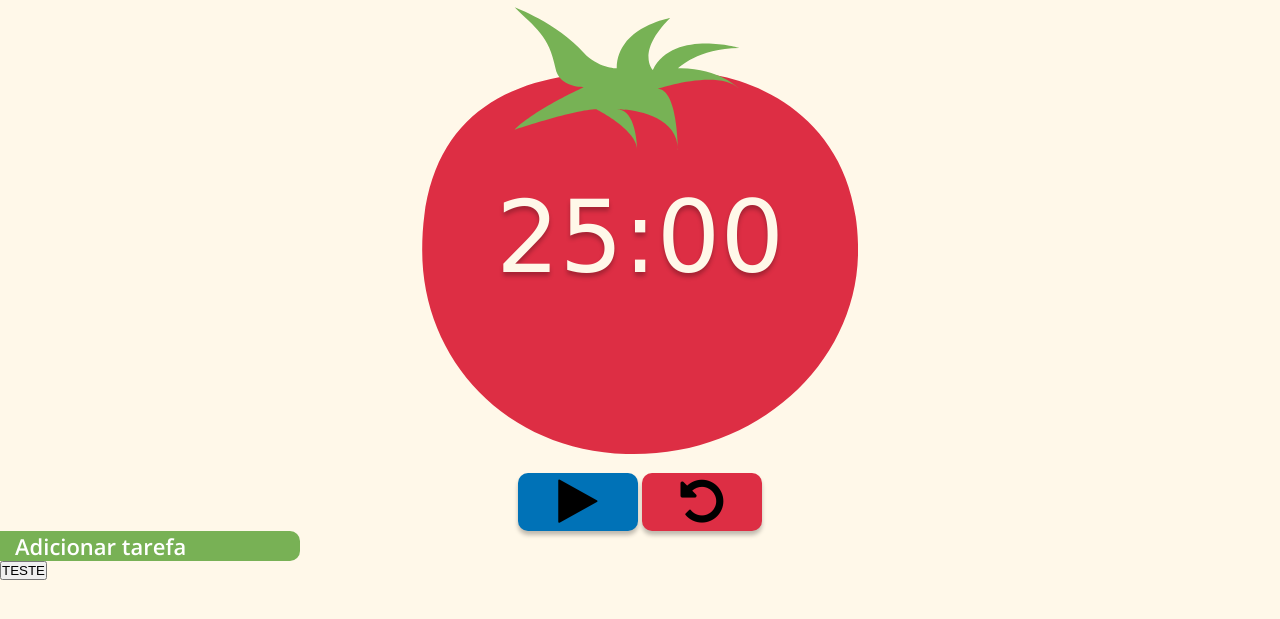
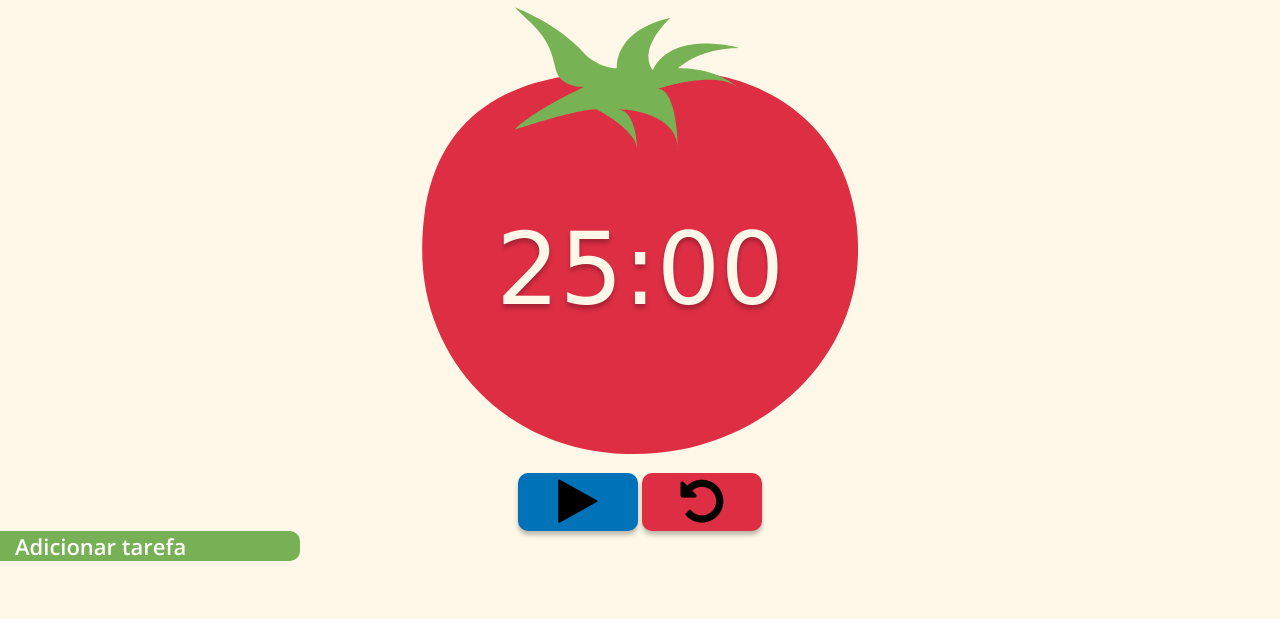
Before and after one commit to ICEI-PUC-Minas-PMV-ADS/pmv-ads-2022-1-e1-proj-web-t2-tomate, a website: page src/index.html in a window 1280 px wide. Shown: the part 159-778 px from the top of the page. Drawn offline with nearby package versions, Linux system fonts and the light colour scheme; a web font is replaced by a local one.

Commit message:
Update css

```diff
--- a/src/index.html
+++ b/src/index.html
@@ -93,7 +93,6 @@
             <form id="form1">
             </form>
         </div>
-        <button onclick="teste()">TESTE</button>
     </main>
 
     <!-- JS Externo -->
--- a/src/style/style.css
+++ b/src/style/style.css
@@ -27,10 +27,15 @@ body {
     background-color: var(--cor-de-fundo);
 }
 
+::placeholder{
+    font-size: 18px;
+    color: rgb(158, 157, 157);
+}
+
 /*Timer*/
 #tarefa {
     position: absolute;
-    margin-top: 17%;
+    margin-top: 2.5em;
     display: flex;
     font-size: 100px;
     font-family: 'Londrina Solid', cursive;
```
